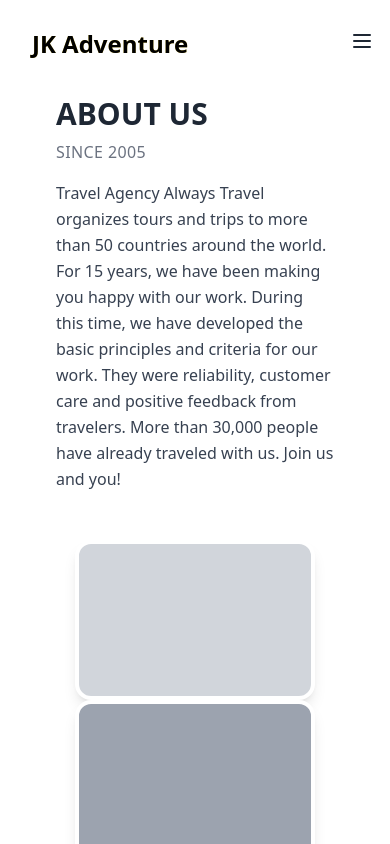
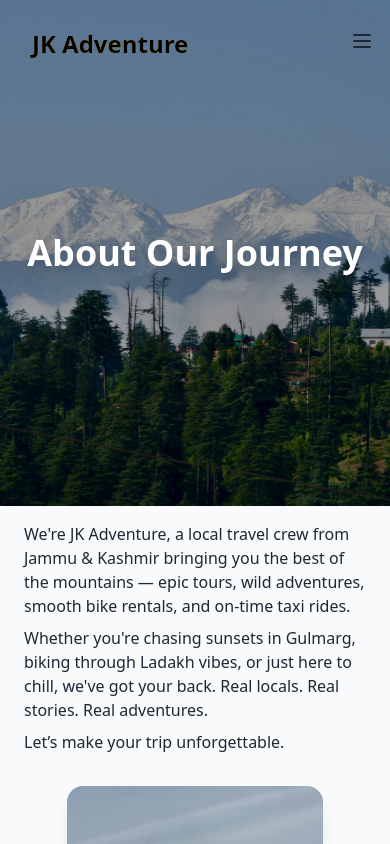
Before and after one commit to divanshGupta/jk-adventure, a Next.js app: page /about in a window 390 px wide. Shown: the top 844 px of the page. Built offline with nearby package versions, Linux system fonts and the light colour scheme.

Commit message:
about page

```diff
--- a/components/Hero.jsx
+++ b/components/Hero.jsx
@@ -34,7 +34,7 @@ export default function HeroSection() {
     <section className="relative w-full min-h-screen flex items-center justify-center bg-center bg-cover">
       {/* Optimized Background Image */}
       <Image
-        src="/images/hero/kashmir-bhadarva.jpg" // Ensure this is optimized: 1600px width max
+        src="/images/hero/kashmir-bhadarva-2.jpg" // Ensure this is optimized: 1600px width max
         alt="Mountain Background"
         layout="fill"
         objectFit="cover"
--- a/components/Navbar.jsx
+++ b/components/Navbar.jsx
@@ -1,22 +1,16 @@
 'use client';
-import { useRouter } from "next/router";
 import { useEffect, useState } from 'react';
 import Link from 'next/link';
-import { Menu, X, Compass, CircleUser } from 'lucide-react';
+import { Menu, X, CircleUser } from 'lucide-react';
 import { Button } from '@/components/ui/button';
-import Image from 'next/image';
 
 const Navbar = () => {
   const [isOpen, setIsOpen] = useState(false);
   const [scrolled, setScrolled] = useState(false);
-  const Router = useRouter();
-  // const isHomePage = Router.pathname === "/";
 
     useEffect(() => {
-    // if (!isHomePage) return;
-
     const handleScroll = () => {
-      setScrolled(window.scrollY > 200);
+      setScrolled(window.scrollY > 100);
     };
 
     window.addEventListener("scroll", handleScroll);
@@ -26,25 +20,26 @@ const Navbar = () => {
   const navLinks = [
     { name: 'Home', path: '/' },
     { name: 'Profile', path: '/profile' },
-    { name: 'Tour Packages', path: '/tour-packages/' },
-    { name: 'Taxi Service', path: '/services' },
-    { name: 'Adventure Sports', path: '/services' },
+    { name: 'Tour Packages', path: '/tours/' },
+    { name: 'Taxi Service', path: '/taxis' },
+    { name: 'Adventure Sports', path: '/adventures' },
+    { name: 'Bike Rental', path: '/bikes' },
     { name: 'Gallery', path: '/gallery' },
     { name: 'About Us', path: '/about' },
     { name: 'Contact Us', path: '/contact' },
     { name: 'Blog', path: '/Blog' },
   ];
   const desktopNavLinks = [
-    { name: 'Services', path: '/tour-packages/[slug]' },
+    { name: 'Services', path: '/tours' },
     { name: 'About', path: '/about' },
     { name: 'Gallery', path: '/gallery' },
     { name: 'Contact', path: '/contact' },
   ];
 
   return (
-    <nav className={`fixed top-0 md:top-2 left-1/2 transform -translate-x-1/2 z-50 transition-all duration-300
-              ${scrolled ? 'backdrop-blur-md bg-white/30 w-[90%] md:w-[80%] rounded-2xl py-1 md:py-2 shadow-lg' : 'w-full rounded-none py-1 md:py-2'}`}>
-      <div className="max-w-7xl mx-auto px-4 sm:px-6 lg:px-8">
+    <nav className={`fixed top-0 left-0 transform z-50 transition-all duration-300
+              ${scrolled ? 'bg-slate-50 w-full md:py-2 md:px-32 mx-auto py-1 shadow-lg' : 'w-full rounded-none py-1 md:py-2'}`}>
+      <div className="w-full mx-auto px-4 sm:px-6 lg:px-8">
         <div className="flex justify-between items-center py-4">
           {/* Logo */}
           <Link href="/" className="flex items-center space-x-2">
@@ -56,7 +51,6 @@ const Navbar = () => {
             <span className="text-2xl font-bold bg-clip-text bg-yellow-300 text-black px-4 py-2">
               JK Adventure
             </span>
-
           </Link>
 
           {/* Desktop Navigation */}
--- a/pages/about.jsx
+++ b/pages/about.jsx
@@ -1,30 +1,90 @@
+import Image from "next/image";
+
+const team = [
+    {
+      id: 1,
+      name: "Sachin",
+      image: "/images/img5.jpg",
+      alt: "founder",
+    },
+    {
+      id: 2,
+      name: "Rahul",
+      image: "/images/img5.jpg",
+      alt: "founder",
+    },
+  ];
+
 export default function AboutSection() {
+
   return (
-    <section className="pt-24 md:pt-28 w-full md:py-16 px-2 md:px-20 bg-white">
-      <div className="w-full md:mx-auto flex flex-col md:flex-row items-center gap-12 ">
+    <section className="w-full bg-gray-50">
+      <div className="">
         {/* Text Section */}
-        <div className="px-12 md:w-1/2  ">
-          <h2 className="text-3xl md:text-4xl font-bold mb-2">ABOUT US</h2>
-          <p className="text-gray-500 uppercase tracking-wide mb-4">Since 2005</p>
-          <p className="text-gray-700 leading-relaxed">
-            Travel Agency Always Travel organizes tours and trips to more than 50 countries around the world.
-            For 15 years, we have been making you happy with our work. During this time, we have developed the
-            basic principles and criteria for our work. They were reliability, customer care and positive feedback
-            from travelers. More than 30,000 people have already traveled with us. Join us and you!
-          </p>
+        <div className="flex flex-col">
+
+          {/* content */}
+          <div className="relative w-full h-[60vh] md:h-[80vh] overflow-hidden">
+            <Image
+              src="/images/hero/kashmir-bhadarva-2.jpg"
+              alt="About Banner"
+              className="object-cover w-full h-full"
+              layout="fill"
+            />
+            <div className="absolute inset-0 bg-black bg-opacity-40" /> {/* Gradient overlay */}
+
+            <div className="absolute inset-0 flex items-center justify-center px-6 text-center">
+              <h1 className="text-white text-4xl md:text-6xl font-bold drop-shadow-lg">
+                About Our Journey
+              </h1>
+            </div>
+          </div>
+
+          <div className="px-6 py-4 md:px-40 md:py-12 mb-4">
+            <div className="hidden md:flex gap-4 md:gap-8 font-normal text-base">
+                <p>
+                  Welcome to JK Adventure, your trusted travel partner in the heart of Jammu & Kashmir. Changing the world through travel: that’s been our goal since 2005. We specialize in curating unforgettable experiences that showcase the natural beauty, vibrant culture, and hidden gems of this majestic region.
+                </p>
+                <p className="hidden md:block">
+                  Whether you're seeking peaceful retreats, thrilling adventures, or scenic road trips, our team is here to make it happen. From guided tours and custom travel packages to bike rentals and reliable taxi services, we offer everything you need to explore the region your way.
+                  Join us in discovering the soul of the Himalayas, one trip at a time.
+                </p>
+            </div>
+
+            <div className="md:hidden">
+              <p className="flex flex-col gap-2 ">
+                <span>
+                  We're JK Adventure, a local travel crew from Jammu & Kashmir bringing you the best of the mountains — epic tours, wild adventures, smooth bike rentals, and on-time taxi rides.
+                </span>
+                <span>
+                  Whether you're chasing sunsets in Gulmarg, biking through Ladakh vibes, or just here to chill, we've got your back.
+                  Real locals. Real stories. Real adventures.
+                </span>
+                <span>
+                  Let’s make your trip unforgettable.
+                </span>
+              </p>
+            </div>
+          </div>
         </div>
 
         {/* Image Stack */}
-        <div className="px-12 md:w-1/2 flex flex-col md:relative md:h-[400px] ">
-          {/* Background Image */}
-          <div className="md:absolute top-0 right-0 w-60 h-40 md:w-96 md:h-72 rounded-lg shadow-lg bg-gray-300 border-4 border-white">
-            {/* <img src="/images/valley-waterfall.jpg" alt="Aerial Waterfall" className="w-full h-full object-cover rounded-lg" /> */}
-          </div>
-
-          {/* Foreground Image */}
-          <div className="md:absolute bottom-0 left-0 w-60 h-40 md:w-80 md:h-64 rounded-lg shadow-lg bg-gray-400 border-4 border-white">
-            {/* <img src="/images/bridge-mountain.jpg" alt="Bridge View" className="w-full h-full object-cover rounded-lg" /> */}
-          </div>
+        <div className="px-40 flex flex-col items-center gap-6 md:justify-around md:flex-row mb-12">
+          {team.map((member, idx) => (
+            <div key={idx} className="text-center">
+              <div className="relative shadow-lg w-64 h-64 md:w-80 md:h-80 overflow-hidden rounded-lg">
+                <Image
+                  src={member.image}
+                  alt={member.alt}
+                  fill
+                  className="object-cover"
+                />
+              </div>
+              <p className="font-semibold text-xl md:text-2xl mt-4">
+                {member.name}, Founder
+              </p>
+            </div>
+          ))}
         </div>
       </div>
     </section>
```
